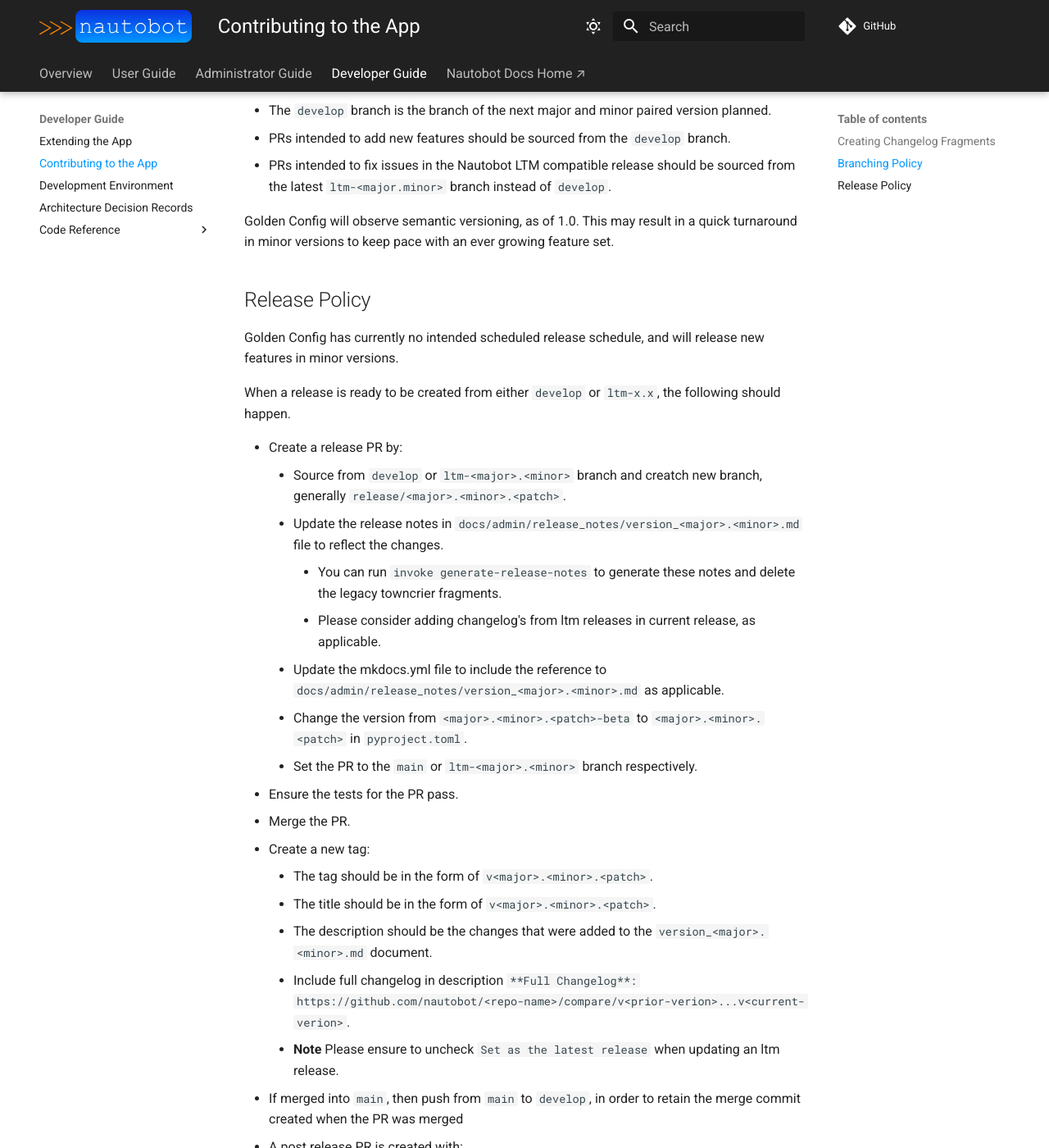
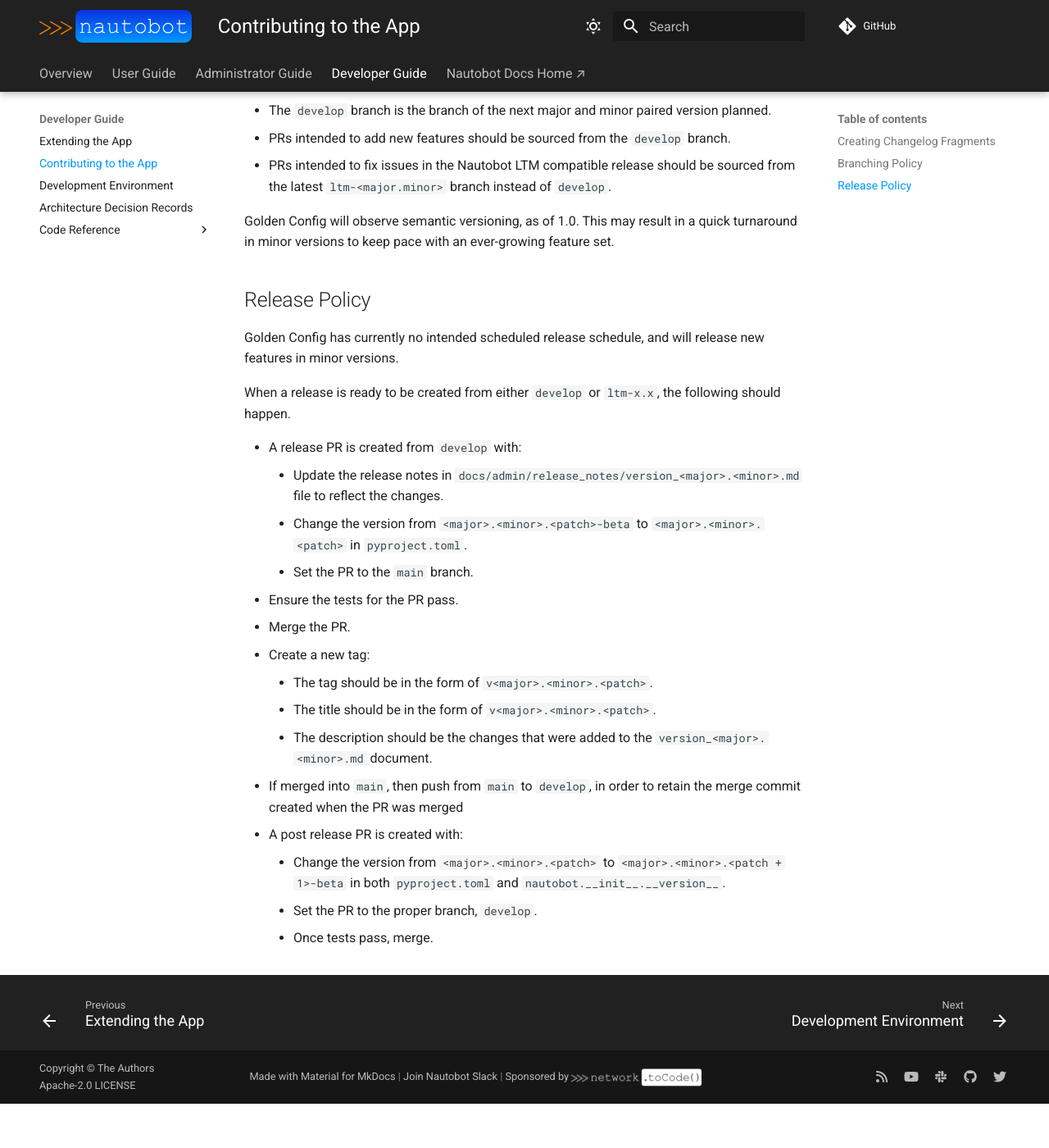
Before and after one commit to nautobot/nautobot-app-golden-config, an MkDocs documentation site: the page built from docs/dev/contributing.md, in a window 1280 px wide and 1400 px high, scrolled down 1463 px. Shown: the whole window at 82% size. Built offline with MkDocs 1.6.1 and Material for MkDocs 9.7.7, drawn with Linux system fonts in a browser that asks for light colours; comment, search, counter and statistics services are not loaded; after the commit the page ends 2809 px from its top, so only the background shows below that.

```diff
--- a/docs/dev/contributing.md
+++ b/docs/dev/contributing.md
@@ -47,7 +47,7 @@ The branching policy includes the following tenets:
 - PRs intended to add new features should be sourced from the `develop` branch.
 - PRs intended to fix issues in the Nautobot LTM compatible release should be sourced from the latest `ltm-<major.minor>` branch instead of `develop`.
 
-Golden Config will observe semantic versioning, as of 1.0. This may result in a quick turnaround in minor versions to keep pace with an ever growing feature set.
+Golden Config will observe semantic versioning, as of 1.0. This may result in a quick turnaround in minor versions to keep pace with an ever-growing feature set.
 
 ## Release Policy
 
@@ -55,24 +55,18 @@ Golden Config has currently no intended scheduled release schedule, and will rel
 
 When a release is ready to be created from either `develop` or `ltm-x.x`, the following should happen.
 
-- Create a release PR by:
-    - Source from `develop` or `ltm-<major>.<minor>` branch and creatch new branch, generally `release/<major>.<minor>.<patch>`.
+- A release PR is created from `develop` with:
     - Update the release notes in `docs/admin/release_notes/version_<major>.<minor>.md` file to reflect the changes.
-        - You can run `invoke generate-release-notes` to generate these notes and delete the legacy towncrier fragments.
-        - Please consider adding changelog's from ltm releases in current release, as applicable.
-    - Update the mkdocs.yml file to include the reference to `docs/admin/release_notes/version_<major>.<minor>.md` as applicable.
     - Change the version from `<major>.<minor>.<patch>-beta` to `<major>.<minor>.<patch>` in `pyproject.toml`.
-    - Set the PR to the `main` or `ltm-<major>.<minor>` branch respectively.
+    - Set the PR to the `main` branch.
 - Ensure the tests for the PR pass.
 - Merge the PR.
 - Create a new tag:
     - The tag should be in the form of `v<major>.<minor>.<patch>`.
     - The title should be in the form of `v<major>.<minor>.<patch>`.
     - The description should be the changes that were added to the `version_<major>.<minor>.md` document.
-    - Include full changelog in description `**Full Changelog**: https://github.com/nautobot/<repo-name>/compare/v<prior-verion>...v<current-verion>`.
-    - **Note** Please ensure to uncheck `Set as the latest release` when updating an ltm release.
 - If merged into `main`, then push from `main` to `develop`, in order to retain the merge commit created when the PR was merged
 - A post release PR is created with:
-    - Change the version from `<major>.<minor>.<patch>` to `<major>.<minor>.<patch + 1>-beta` in `pyproject.toml`.
+    - Change the version from `<major>.<minor>.<patch>` to `<major>.<minor>.<patch + 1>-beta` in both `pyproject.toml` and `nautobot.__init__.__version__`.
     - Set the PR to the proper branch, `develop`.
     - Once tests pass, merge.
```
Also changed, not shown: .cookiecutter.json, 1 other file.
